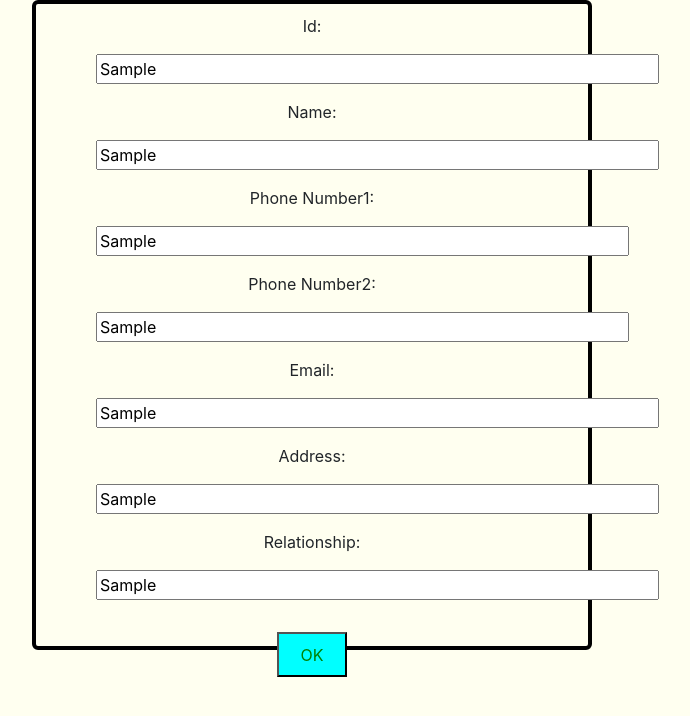
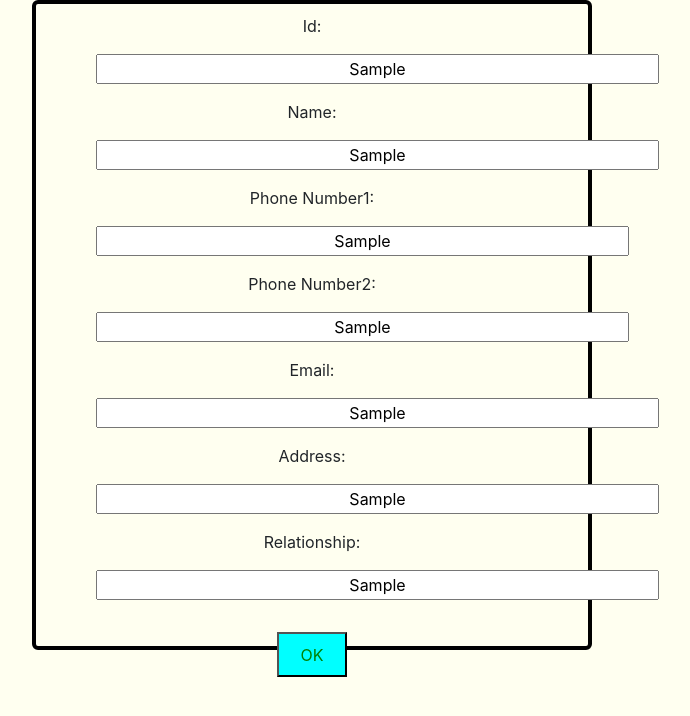
Before and after one commit to PureddyLavanya/phonebook_flask, a Flask app: template templates/view_cnt.html in a window 1280 px wide. Shown: the top 716 px of the page, without its empty margins (328-1018 px from the left). Run offline with Flask 2, Linux system fonts and the light colour scheme; the template is opened without the code that fills it: most values are stand-ins (such as "Sample title", 1, 10 or a date in 2020).

Commit message:
updating view_cnt.html

```diff
--- a/templates/print_cnt.html
+++ b/templates/print_cnt.html
@@ -12,7 +12,7 @@
 </head>
 <body>
     <h2 align="center">Your Contacts Are:</h2>
-    <table class="table table-striped text-wrap  table-bordered ">
+    <table class="table table-hover text-wrap  table-bordered ">
         <thead class="thead-dark">
             <tr>
                 <th>ID</th>
--- a/templates/view_cnt.html
+++ b/templates/view_cnt.html
@@ -13,14 +13,14 @@
 </head>
 <body>
     <form action="/index" method="post">
-        Id:<input type="text" name="uid" maxlength="100" size="50" value="{{ req_cnt[0] }}" readonly><br>
-        Name:<input type="text" name="uname" maxlength="30" size="50" value="{{ req_cnt[1] }}" readonly><br>
-        Phone Number1:<input type="tel" name="phn1" maxlength="10" size="47" value="{{ req_cnt[2] }}" readonly><br>
-        Phone Number2:<input type="tel" name="phn2" maxlength="10" size="47" value="{{ req_cnt[3] }}" readonly><br>
-        Email:<input type="email" name="eml" placeholder="Enter email here" size="50" value="{{ req_cnt[4]}}" readonly><br>
-        Address:<input type="text" name="addr" maxlength="120" size="50" value="{{ req_cnt[5] }}" readonly><br>
-        Relationship:<input type="text" name="rel" maxlength="15" size="50" value="{{ req_cnt[6] }}" readonly><br>
-        <input type="submit" value="OK" id="btn">
+        Id:<input  class="text-center" type="text" name="uid" maxlength="100" size="50" value="{{ req_cnt[0] }}" readonly><br>
+        Name:<input class="text-center" type="text" name="uname" maxlength="30" size="50" value="{{ req_cnt[1] }}" readonly><br>
+        Phone Number1:<input class="text-center" type="tel" name="phn1" maxlength="10" size="47" value="{{ req_cnt[2] }}" readonly><br>
+        Phone Number2:<input class="text-center" type="tel" name="phn2" maxlength="10" size="47" value="{{ req_cnt[3] }}" readonly><br>
+        Email:<input class="text-center" type="email" name="eml" placeholder="Enter email here" size="50" value="{{ req_cnt[4]}}" readonly><br>
+        Address:<input class="text-center" type="text" name="addr" maxlength="120" size="50" value="{{ req_cnt[5] }}" readonly><br>
+        Relationship:<input class="text-center" type="text" name="rel" maxlength="15" size="50" value="{{ req_cnt[6] }}" readonly><br>
+        <input class="text-center" type="submit" value="OK" id="btn">
     </form>
 </body>
 </html>
```
